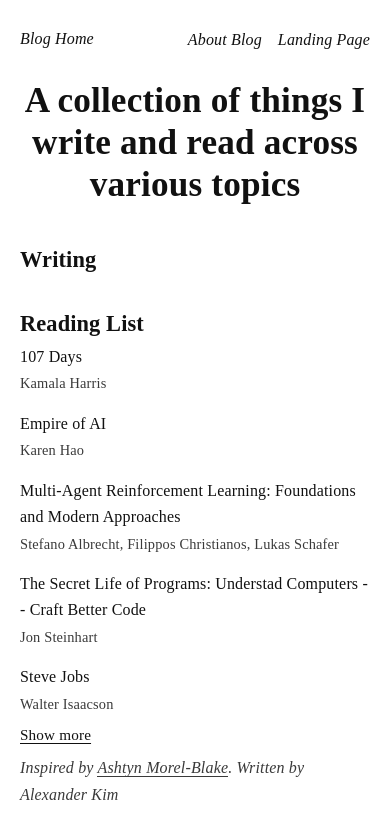
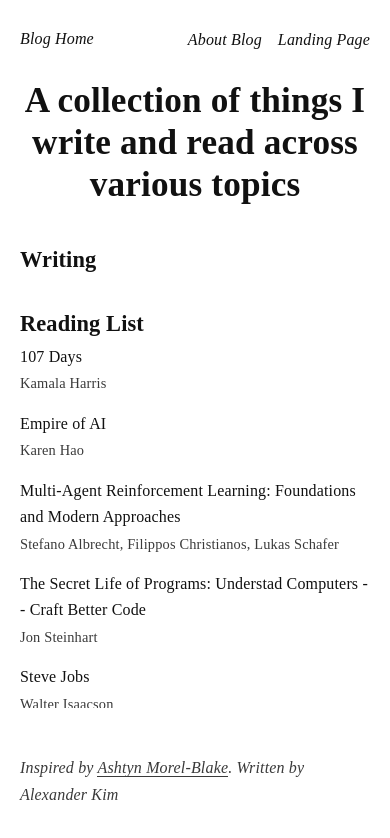
Before and after one commit to akim42003/idea_buckets, a SvelteKit app: page / in a window 390 px wide. Shown: the top 838 px of the page. Built offline with nearby package versions, Linux system fonts and the light colour scheme.

Commit message:
mobile formatting and favicon

```diff
--- a/src/routes/+layout.svelte
+++ b/src/routes/+layout.svelte
@@ -7,6 +7,7 @@
 
 <svelte:head>
 	<link rel="stylesheet" href={`${base}/sveltex/mathjax@3.2.2.chtml.min.css`} />
+	<link rel="icon" href={`${base}/favicon.svg`} />
 </svelte:head>
 
 <Header />
--- a/src/style.css
+++ b/src/style.css
@@ -195,12 +195,39 @@ main ol {
 }
 
 @media (max-width: 900px) {
+	html,
+	body {
+		height: 100%;
+	}
+
+	body {
+		overflow: hidden;
+	}
+
+	main {
+		height: calc(100vh - var(--header-h) - var(--footer-h));
+		overflow-y: auto;
+		-webkit-overflow-scrolling: touch;
+	}
+
+	header {
+		background: var(--bg);
+	}
+
 	.home-columns {
 		grid-template-columns: 1fr;
 	}
 
 	.home-center {
 		display: none;
+	}
+}
+
+@media (hover: none) and (pointer: coarse) {
+	footer {
+		background: var(--bg);
+		-webkit-text-size-adjust: 100%;
+		text-size-adjust: 100%;
 	}
 }
 
```
Also changed, not shown: src/lib/assets/favicon.svg (deleted), static/favicon.svg (added).
